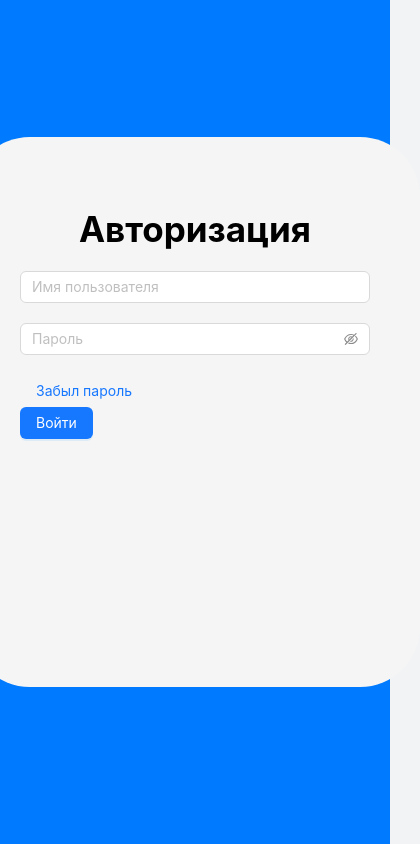
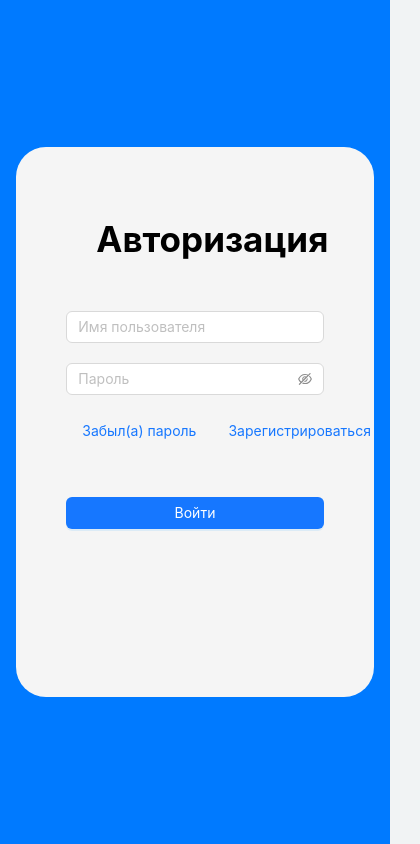
Before and after one commit to malinatrash/Social-Web-App, a React (Vite) app in the folder frontend/: page /login in a window 390 px wide. Shown: the whole page, 420 px wide, since content can reach past the window. Built offline with nearby package versions, Linux system fonts and the light colour scheme.

Commit message:
Сделал alert всплывающим. Сделал адаптивное масшабирование формы авторизации для мобилок.

```diff
--- a/frontend/package.json
+++ b/frontend/package.json
@@ -16,7 +16,8 @@
     "react": "^18.2.0",
     "react-dom": "^18.2.0",
     "react-router": "^6.8.0",
-    "react-router-dom": "^6.8.0"
+    "react-router-dom": "^6.8.0",
+    "react-transition-group": "^4.4.5"
   },
   "devDependencies": {
     "@types/react": "^18.0.26",
--- a/frontend/src/pages/auth/AuthPage.module.css
+++ b/frontend/src/pages/auth/AuthPage.module.css
@@ -1,20 +1,32 @@
 .form {
     padding: 50px;
     background-color: whitesmoke;
-    border-radius: 60px;
-    width: 350px;
-    height: 450px;
-    margin: 30px 15px 50px;
+    border-radius: 30px;
+    width: 450px;
+    height: 550px;
+    max-height: 450px;
+}
 
+@media (max-width: 800px) {
+    .form {
+        width: 66vw;
+        height: 70vh;
+    }
 }
 
 .root {
     align-items: center;
-    min-height: 100vh;
+    min-width: 100vw;
+    height: 100vh;
     display: flex;
     flex-direction: column;
     background-color: #007AFF;
     justify-content: center;
+}
+
+.wrapper {
+    display: flex;
+    flex-direction: column;
 }
 
 .input {
@@ -23,6 +35,7 @@
 }
 
 .title {
+    margin-bottom: 30px;
     font-size: 35px;
     padding: 30px;
     text-align: center;
@@ -30,4 +43,27 @@
 
 .loginButton {
     display: flex;
+    justify-content: center;
 }
+
+.alertHidden {
+    position: absolute;
+    top: -100px;
+    box-sizing: border-box;
+    width: 90vw;
+    transition: top 1s ease-in-out;
+}
+
+.alertShown {
+    position: absolute;
+    top: 30px;
+    box-sizing: border-box;
+    width: 90vw;
+    transition: top 1s ease-in-out;
+}
+
+.linkButtons {
+    display: flex;
+    justify-content: space-between;
+    padding-bottom: 50px;
+}
--- a/frontend/src/pages/auth/AuthPage.tsx
+++ b/frontend/src/pages/auth/AuthPage.tsx
@@ -5,27 +5,43 @@ import { Link } from 'react-router-dom'
 
 const AuthPage = () => {
 	const [forgotPasswordAlert, setForgotPasswordAlert] = useState<boolean>(false)
+	const showAlert = () => {
+		setForgotPasswordAlert(true)
+		setTimeout(() => {
+			setForgotPasswordAlert(false)
+		}, 2000)
+	}
 	return (
 		<div className={classes.root}>
 			{
-				forgotPasswordAlert
-					? <Alert message={'Ебать ты лох'} type={'success'} className={classes.alert} />
-					: <></>
+				<Alert
+					showIcon
+					message={'Ебать ты лох'}
+					type={'success'}
+					className={forgotPasswordAlert ? classes.alertShown : classes.alertHidden}
+				/>
+
 			}
 			<form className={classes.form}>
 				<h1 className={classes.title}>Авторизация</h1>
 				<div className={classes.wrapper}>
 					<Input placeholder={'Имя пользователя'} className={classes.input} />
-					<div className={classes.passwordWrapper}>
-						<Input.Password placeholder={'Пароль'} className={classes.input} />
-						<Button onClick={() => {
-							setForgotPasswordAlert(true)
-							setTimeout(() => {
-								setForgotPasswordAlert(false)
-							}, 2000)
-						}} type={'link'}>Забыл пароль</Button>
+					<Input.Password placeholder={'Пароль'} className={classes.input} />
+					<div className={classes.linkButtons}>
+						<Button
+							onClick={showAlert}
+							type={'link'}>Забыл(а) пароль
+						</Button>
+						<Button
+							type={'link'}><Link to={'/register'}>Зарегистрироваться</Link>
+						</Button>
 					</div>
-					<Button className={classes.loginButton} type={'primary'}><Link to={'/feed'}>Войти</Link></Button>
+					<Button
+						className={classes.loginButton}
+						type={'primary'}
+					>
+						<Link to={'/feed'}>Войти</Link>
+					</Button>
 				</div>
 			</form>
 		</div>
```
Also changed, not shown: 1 other file (tests, documents, lock files or other folders).
